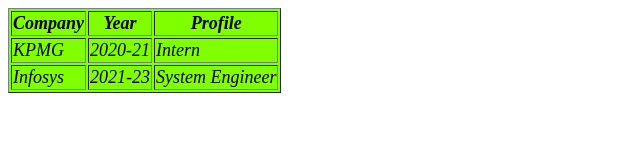
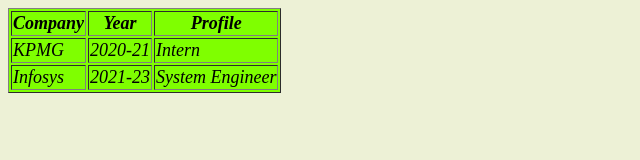
Before and after one commit to Abhishekh202/CV, a plain HTML site: page workexperince.html in a window 1280 px wide. Shown: the whole page, without its empty margins (0-640 px from the left). Drawn offline with Linux system fonts and the light colour scheme.

Commit message:
Update workexperince.html

```diff
--- a/workexperince.html
+++ b/workexperince.html
@@ -3,14 +3,9 @@
 <head>
     <meta charset="UTF-8">
     <title>Work Experience</title>
+    <link rel="stylesheet" href="styles.css">
 </head>
-<!--<style>
-    table,
-    th,
-    td {
-        border: 1px solid black;
-    }
-</style>-->
+
 <body>
     <table border="1" style="background-color: chartreuse; font-style: italic; font-size: large; margin-top: 0cm;" >
         <tablehead>
```
